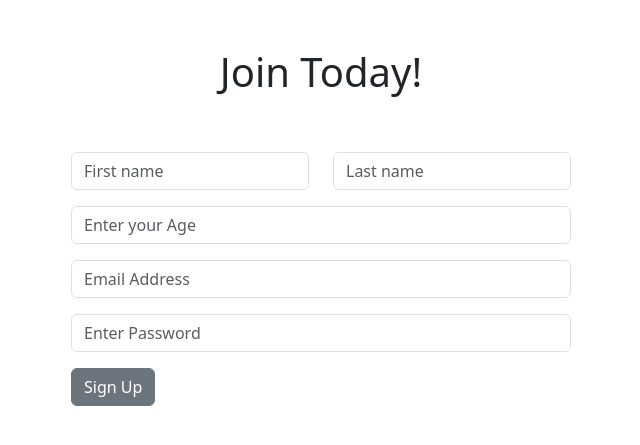
After one commit to simplyObare/django-databases, a Django app: page /join/ in a window 1280 px wide. The commit adds this page. Shown: the top 445 px of the page, without its empty margins (319-959 px from the left). Run offline with Django 5.2, Linux system fonts and the light colour scheme.

Commit message:
creating web forms

```diff
--- /dev/null
+++ b/djangodb/website/templates/base.html
@@ -0,0 +1,25 @@
+<!DOCTYPE html>
+<html lang="en">
+  <head>
+    <meta charset="utf-8" />
+    <meta name="viewport" content="width=device-width, initial-scale=1" />
+    <title>Membership website</title>
+    <link
+      href="https://cdn.jsdelivr.net/npm/bootstrap@5.3.3/dist/css/bootstrap.min.css"
+      rel="stylesheet"
+      integrity="sha384-QWTKZyjpPEjISv5WaRU9OFeRpok6YctnYmDr5pNlyT2bRjXh0JMhjY6hW+ALEwIH"
+      crossorigin="anonymous"
+    />
+  </head>
+  <body>
+    <br />
+    <br />
+    <div class="container">{% block content %}{% endblock content %}</div>
+
+    <script
+      src="https://cdn.jsdelivr.net/npm/bootstrap@5.3.3/dist/js/bootstrap.bundle.min.js"
+      integrity="sha384-YvpcrYf0tY3lHB60NNkmXc5s9fDVZLESaAA55NDzOxhy9GkcIdslK1eN7N6jIeHz"
+      crossorigin="anonymous"
+    ></script>
+  </body>
+</html>
--- a/djangodb/website/templates/home.html
+++ b/djangodb/website/templates/home.html
@@ -1,3 +1,4 @@
+{% extends "base.html" %} {% block content %}
 <h1>Members Database</h1>
 
 {% for item in all %}
@@ -9,4 +10,4 @@
 <p><strong>Age:</strong> {{item.age}}</p>
 <br />
 <hr />
-{% endfor %}
+{% endfor %} {% endblock content %}
--- /dev/null
+++ b/djangodb/website/templates/join.html
@@ -0,0 +1,70 @@
+{% extends "base.html" %} {% block content %}
+<div
+  style="
+    display: flex;
+    flex-direction: column;
+    justify-content: center;
+    align-items: center;
+  "
+>
+  <h1>Join Today!</h1>
+  <br />
+  <br />
+  <form style="max-width: 500px" method="POST" action="{% url 'join' %}">
+    {% csrf_token %}
+    <div class="row mb-3">
+      <div class="col">
+        <input
+          type="text"
+          class="form-control"
+          placeholder="First name"
+          aria-label="First name"
+          name="fname"
+        />
+      </div>
+      <div class="col">
+        <input
+          type="text"
+          class="form-control"
+          placeholder="Last name"
+          aria-label="Last name"
+          name="lname"
+        />
+      </div>
+    </div>
+
+    <div class="mb-3">
+      <input
+        type="number"
+        class="form-control"
+        placeholder="Enter your Age"
+        max="999"
+        min="1"
+        name="age"
+      />
+    </div>
+
+    <div class="mb-3">
+      <input
+        type="email"
+        class="form-control"
+        id="exampleInputEmail1"
+        aria-describedby="emailHelp"
+        placeholder="Email Address"
+        name="email"
+      />
+    </div>
+    <div class="mb-3">
+      <input
+        type="password"
+        class="form-control"
+        id="exampleInputPassword1"
+        placeholder="Enter Password"
+        name="passwd"
+      />
+    </div>
+
+    <button type="submit" class="btn btn-secondary">Sign Up</button>
+  </form>
+</div>
+{% endblock content %}
--- a/djangodb/website/urls.py
+++ b/djangodb/website/urls.py
@@ -3,4 +3,5 @@ from . import views
 
 urlpatterns = [
     path("", views.home, name="home"),
+    path("join/", views.join, name="join"),
 ]
--- a/djangodb/website/views.py
+++ b/djangodb/website/views.py
@@ -5,4 +5,8 @@ from .models import Member
 # Create your views here.
 def home(request):
     all_members = Member.objects.all()
-    return render(request, "Home.html", {"all": all_members})
+    return render(request, "home.html", {"all": all_members})
+
+
+def join(request):
+    return render(request, "join.html", {})
```
